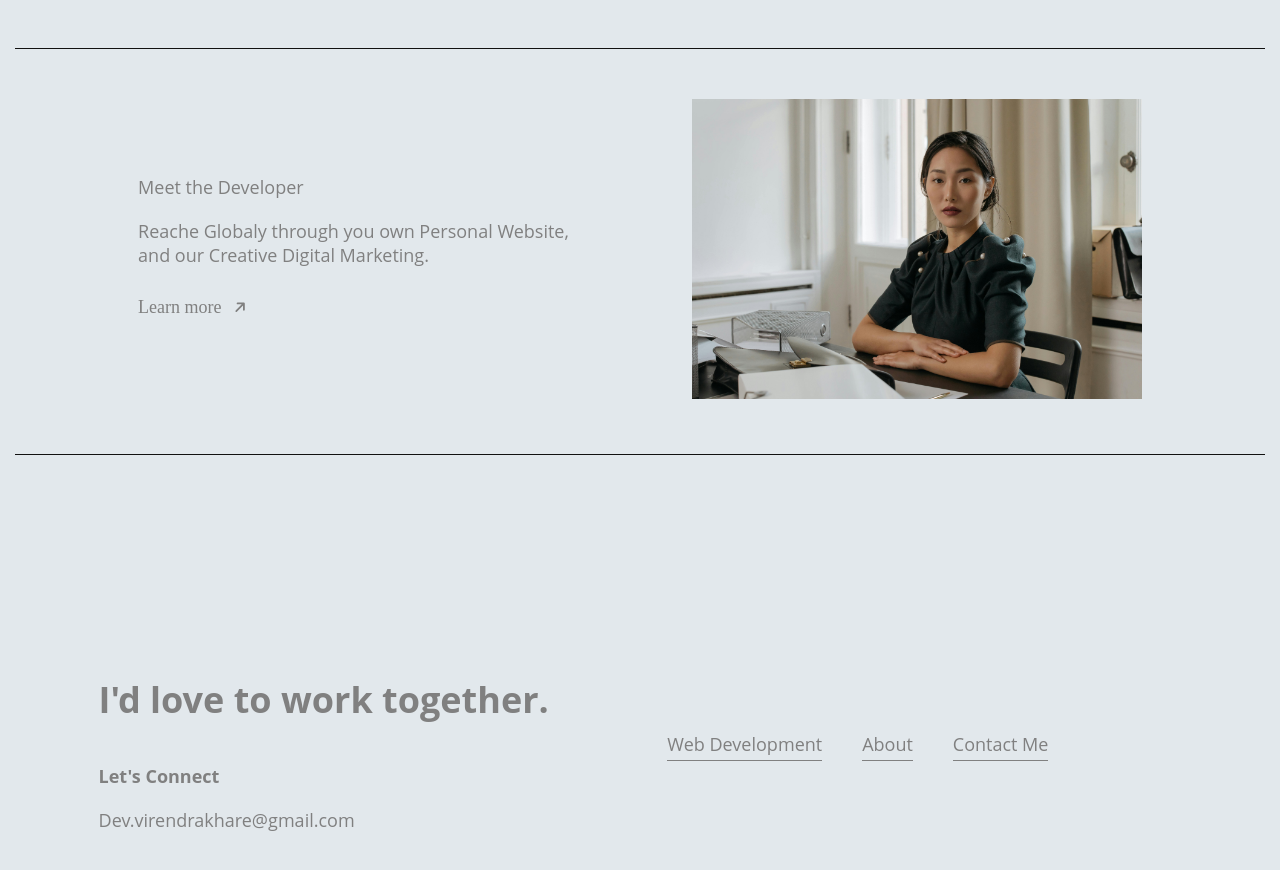
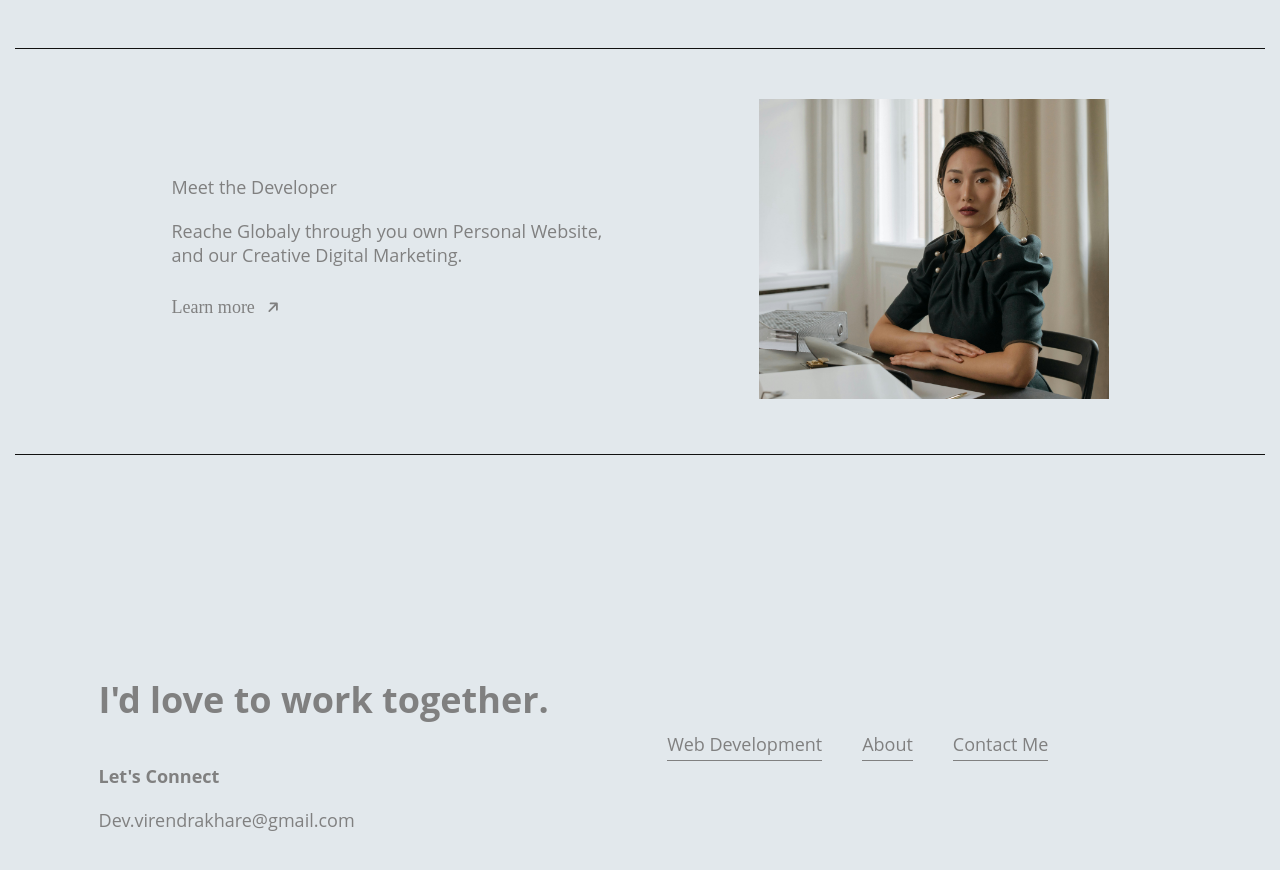
Before and after one commit to virendra-khare/profile-2.0, a plain HTML site: page index.html in a window 1280 px wide. Shown: the part 1102-1972 px from the top of the page. Drawn offline with Linux system fonts and the light colour scheme.

Commit message:
Update index.html

```diff
--- a/index.html
+++ b/index.html
@@ -194,7 +194,7 @@ function myFunction(x) {
   </div>
   <div class="about-img">
     <figure>
-      <img src="resources/img/pexels-cottonbro-6538430.jpg" alt="girl">
+      <img style="width: 350px;" src="resources/img/pexels-cottonbro-6538430.jpg" alt="girl">
     </figure>
   </div>
 </div>
```
